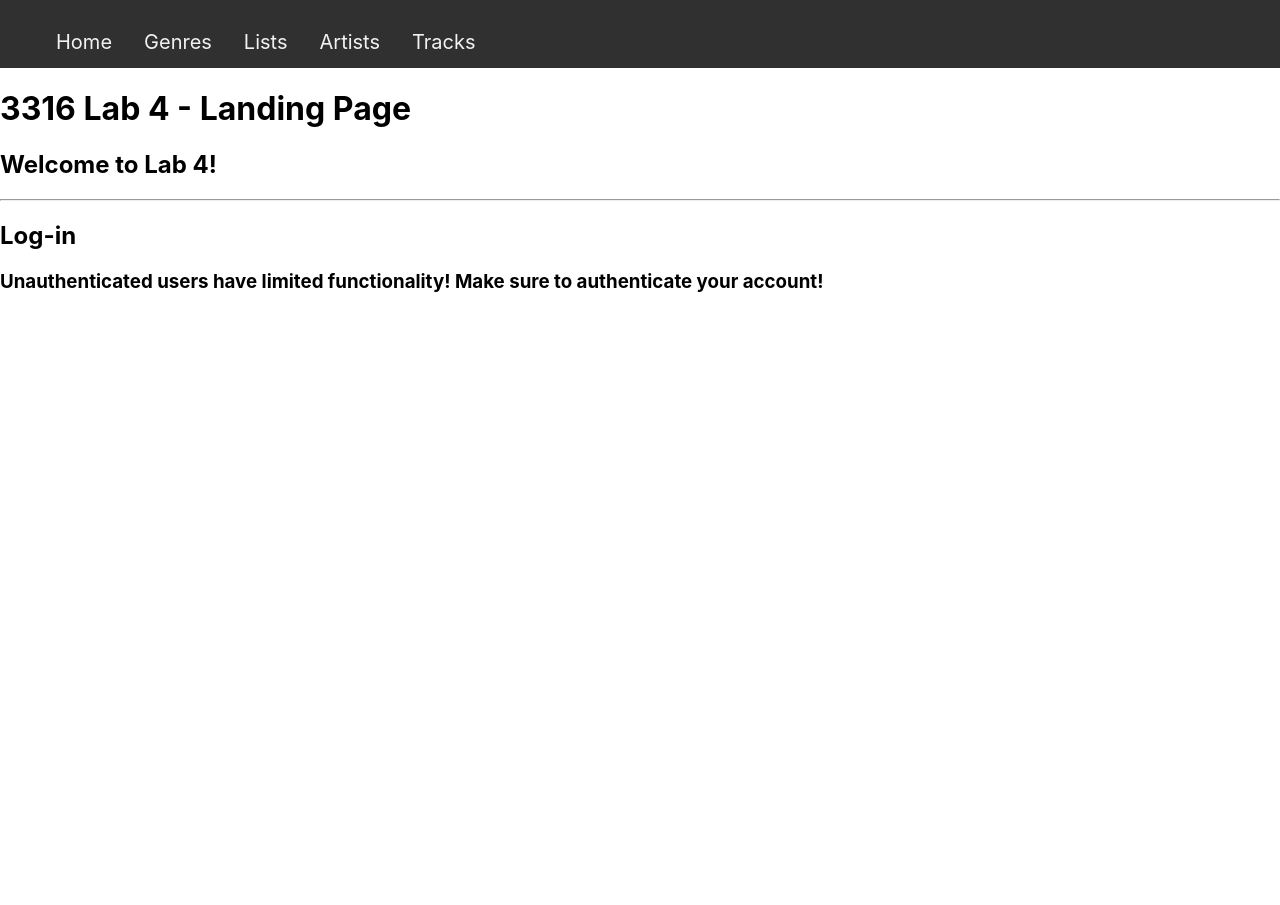
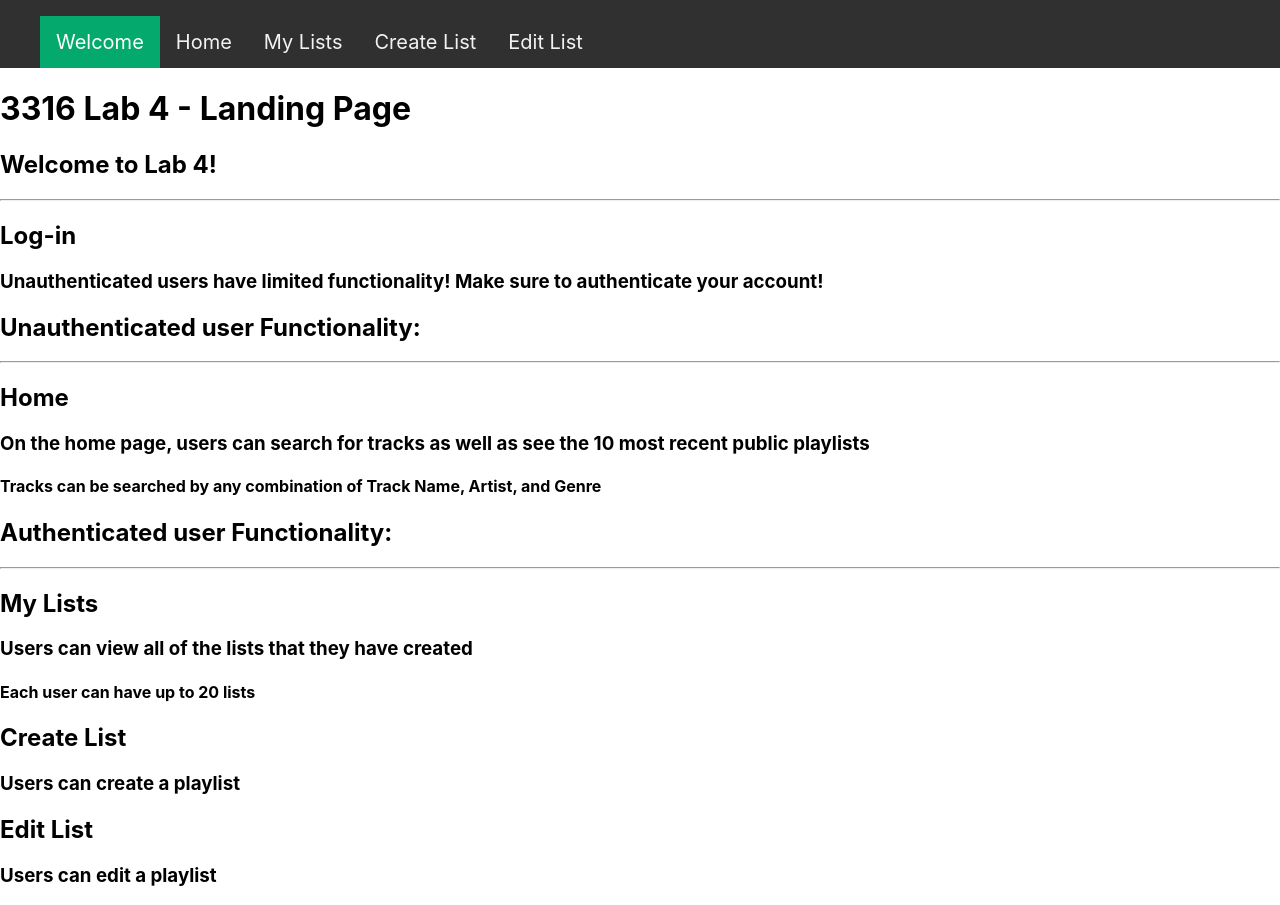
Before and after one commit to GreggyKaleggy/se3316-gkaloger-jburanpu-lab4, a React (Create React App) app in the folder client/: page / in a window 1280 px wide. Before the commit the page ends 800 px from the top, so only its background shows below. Built offline with nearby package versions, Linux system fonts and the light colour scheme.

Commit message:
Modified Pages and Topnav
Modified the landing page, home page, and topnav to better reflect the site's functionality.

```diff
--- a/client/src/home/home.js
+++ b/client/src/home/home.js
@@ -61,16 +61,6 @@ function Home() {
     <>
     <div>
       <h1>3316 Lab 4 - Homepage</h1>
-      <h2>All navigation link information shown below</h2>
-      <hr />
-      <h2>Genres</h2>
-      <h3>Get a list of all music genres, with IDs and titles</h3>
-      <h2>Lists</h2>
-      <h3>Make a new list, check existing lists, and see information such as list duration and track IDs in that list</h3>
-      <h2>Artists</h2>
-      <h3>See a list of all artists, search for artists using name or ID</h3>
-      <h2>Tracks</h2>
-      <h3>Search a specific ID to get track information or search for a certain track or album title to get track ID</h3>
     </div>
     <hr />
     <div id="tracks">
--- a/client/src/home/publicLists.js
+++ b/client/src/home/publicLists.js
@@ -4,7 +4,7 @@ import List from './list'
 export default function PublicLists ({lists}){
     return(
             lists.map(list => {
-                return <List key= {lists._id} list = {list}/>
+                return <List key= {list._id} list = {list}/>
             })
     )
 }
--- a/client/src/landing/landingPage.js
+++ b/client/src/landing/landingPage.js
@@ -8,6 +8,20 @@ function Landing() {
       <hr />
       <h2>Log-in</h2>
       <h3>Unauthenticated users have limited functionality! Make sure to authenticate your account!</h3>
+      <h2>Unauthenticated user Functionality:</h2>
+      <hr />
+      <h2>Home</h2>
+      <h3>On the home page, users can search for tracks as well as see the 10 most recent public playlists </h3>
+      <h4>Tracks can be searched by any combination of Track Name, Artist, and Genre</h4>
+      <h2>Authenticated user Functionality:</h2>
+      <hr />
+      <h2>My Lists</h2>
+      <h3>Users can view all of the lists that they have created</h3>
+      <h4>Each user can have up to 20 lists</h4>
+      <h2>Create List</h2>
+      <h3>Users can create a playlist</h3>
+      <h2>Edit List</h2>
+      <h3>Users can edit a playlist</h3>
     </div>
   );
 }
--- a/client/src/topnav.js
+++ b/client/src/topnav.js
@@ -6,11 +6,11 @@ export default function Topnav(){
         <nav className="topnav">
             <ul>
                 <li>
+                <ActiveLink href="/">Welcome</ActiveLink>
                 <ActiveLink href="/Home">Home</ActiveLink>
-                <ActiveLink href="/Genres">Genres</ActiveLink>
-                <ActiveLink href="/Lists">Lists</ActiveLink>
-                <ActiveLink href="/Artists">Artists</ActiveLink>
-                <ActiveLink href="/Tracks">Tracks</ActiveLink>
+                <ActiveLink href="/Lists">My Lists</ActiveLink>
+                <ActiveLink href="/Genres">Create List</ActiveLink>
+                <ActiveLink href="/Artists">Edit List</ActiveLink>
                 </li>
             </ul>
         </nav>
```
Lines whose indentation alone changed are shown as unchanged.
